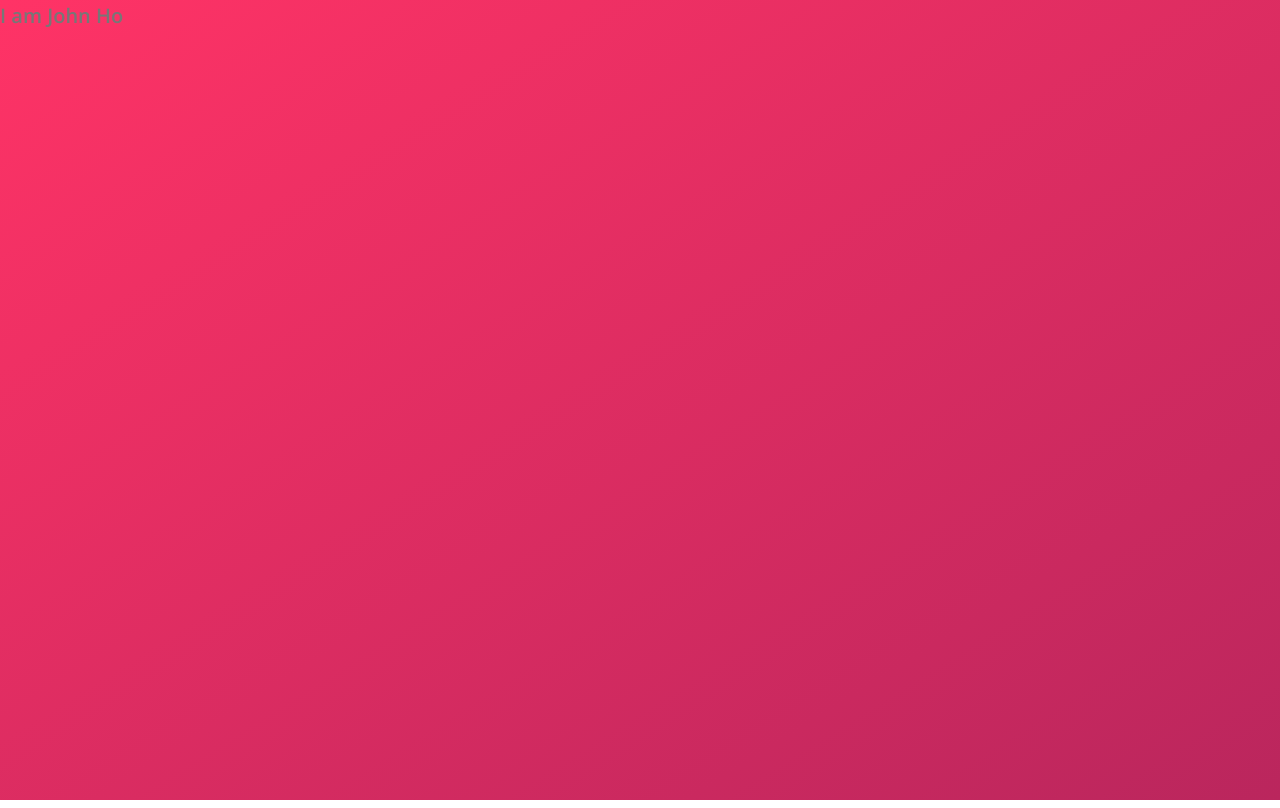
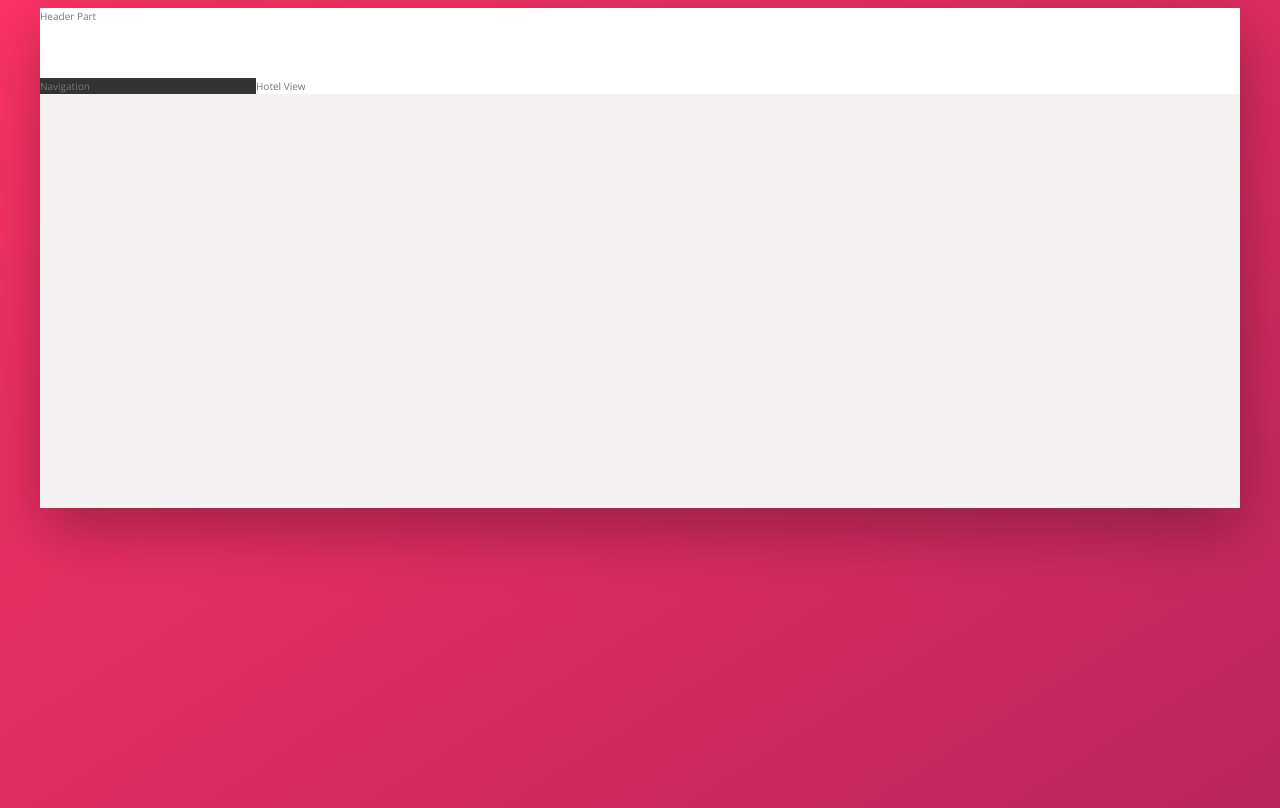
Before and after one commit to kiethohoai/trillo-project, a website: page index.html in a window 1280 px wide. Drawn offline with nearby package versions, Linux system fonts and the light colour scheme.

Commit message:
008 Building the Overall Layout

```diff
--- a/index.html
+++ b/index.html
@@ -13,6 +13,12 @@
     <title>Trillo &mdash; Your all-in-one booking app</title>
   </head>
   <body>
-    <h1>I am John Ho</h1>
+    <div class="container">
+      <header class="header">Header Part</header>
+      <div class="content">
+        <nav class="sidebar">Navigation</nav>
+        <main class="hotel-view">Hotel View</main>
+      </div>
+    </div>
   </body>
 </html>
--- a/sass/_layout.scss
+++ b/sass/_layout.scss
@@ -0,0 +1,27 @@
+.container {
+  max-width: 120rem;
+  margin: 8px auto;
+  background-color: var(--color-grey-light-2);
+  box-shadow: 0 2rem 6rem rgba(0, 0, 0, 0.3);
+
+  min-height: 50rem;
+}
+
+.header {
+  height: 7rem;
+  background-color: #fff;
+}
+
+.content {
+  display: flex;
+}
+
+.sidebar {
+  background-color: var(--color-grey-dark-1);
+  flex: 0 0 18%;
+}
+
+.hotel-view {
+  background-color: #fff;
+  flex: 1;
+}
```
Also changed, not shown: README.MD, css/main.css, 1 other file.
